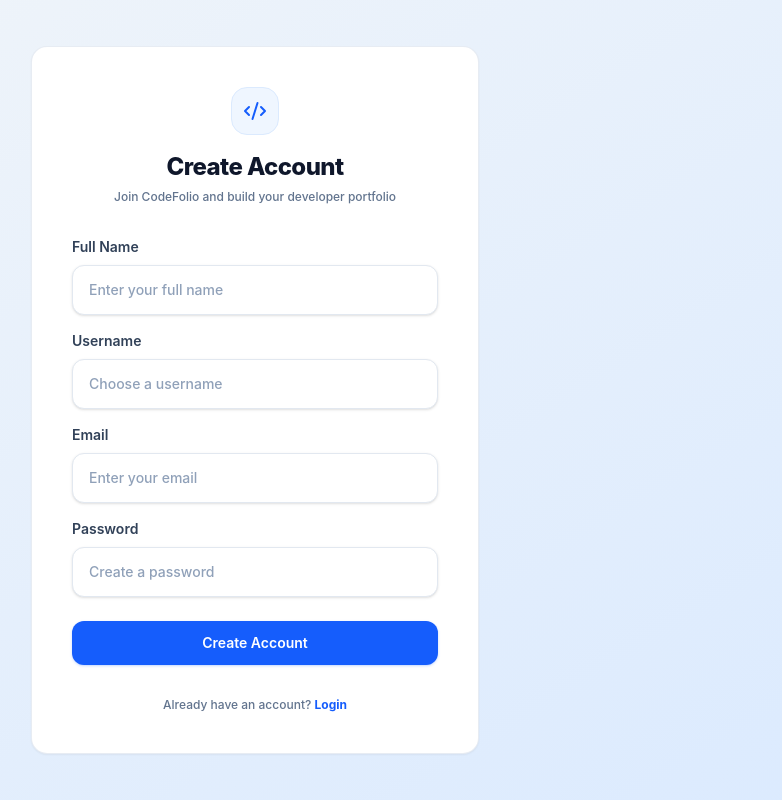
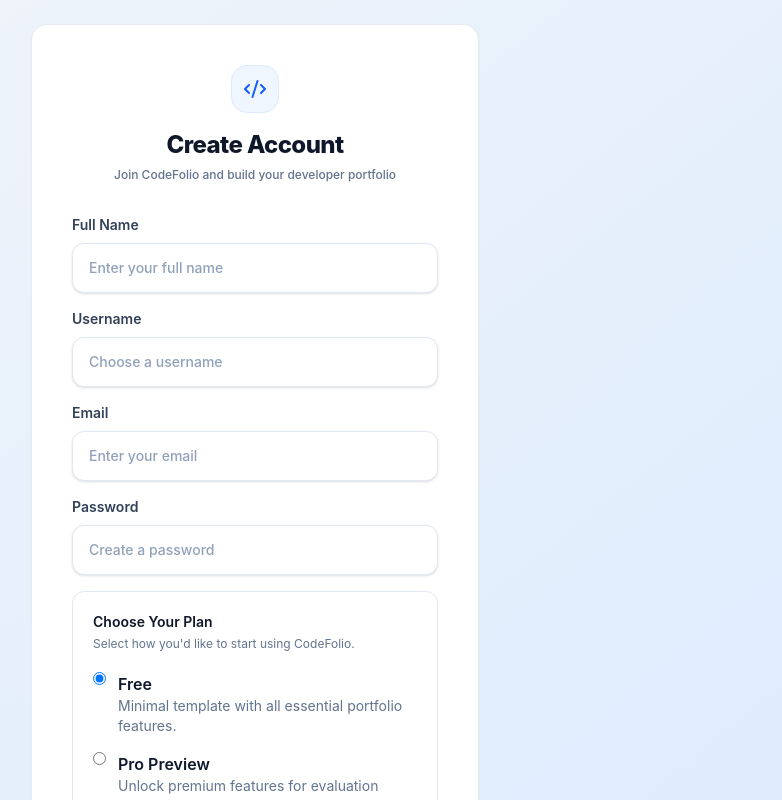
Before and after one commit to mufidshaikh947-ai/CodeFolio, a React (Vite) app in the folder client/: page /register in a window 1280 px wide. Shown: the top 800 px of the page, without its empty margins (385-1167 px from the left). Built offline with nearby package versions, Linux system fonts and the light colour scheme; no server answers.

Commit message:
Add Pro Preview registration flow and premium plan selection

```diff
--- a/client/src/pages/PremiumPage.jsx
+++ b/client/src/pages/PremiumPage.jsx
@@ -19,7 +19,7 @@
 
     const [fetching, setFetching] = useState(true);
     const [saving, setSaving] = useState(false);
-
+const [isPro, setIsPro] = useState(false);
     const {
         register,
         handleSubmit,
@@ -34,10 +34,11 @@
 
                 const response = await getProfile();
 
-                reset({
-                    customDomain: response.profile.customDomain || ""
-                });
+                setIsPro(response.profile.isPro);
 
+reset({
+    customDomain: response.profile.customDomain || ""
+});
             }
 
             catch {
@@ -107,8 +108,13 @@
             <PageHeader
                 title="Premium"
                 description="Manage premium portfolio settings and simulated custom domain connections."
-                action={<StatusBadge color="amber">PREMIUM</StatusBadge>}
-            />
+action={
+    <StatusBadge
+        color={isPro ? "emerald" : "slate"}
+    >
+        {isPro ? "PRO PLAN" : "FREE PLAN"}
+    </StatusBadge>
+}            />
 
             <form onSubmit={handleSubmit(onSubmit)}>
 
@@ -118,7 +124,23 @@
                         title="Custom Domain"
                         subtitle="Save the domain you want to display on your portfolio. This is a simulated connection and does not configure DNS, SSL or hosting."
                     />
+<div className="mb-8 rounded-xl border border-slate-200 bg-slate-50 p-5">
 
+    <h4 className="font-semibold">
+
+        Current Plan
+
+    </h4>
+
+    <p className="mt-2 text-slate-600">
+
+        {isPro
+            ? "You are using the Pro Preview plan. Premium features are unlocked."
+            : "You are using the Free plan. Premium features remain locked."}
+
+    </p>
+
+</div>
                     <Input
                         label="Custom Domain"
                         placeholder="portfolio.example.com"
--- a/client/src/pages/RegisterPage.jsx
+++ b/client/src/pages/RegisterPage.jsx
@@ -15,10 +15,14 @@
   const [loading, setLoading] = useState(false);
 
   const {
-    register,
-    handleSubmit,
-    formState: { errors },
-  } = useForm();
+  register,
+  handleSubmit,
+  formState: { errors },
+} = useForm({
+  defaultValues: {
+    plan: "free"
+  }
+});
 
   async function onSubmit(data) {
     setLoading(true);
@@ -111,6 +115,73 @@
           error={errors.password}
           autoComplete="new-password"
         />
+<div className="rounded-xl border border-slate-200 p-5">
+
+  <h3 className="text-sm font-semibold text-slate-900">
+
+    Choose Your Plan
+
+  </h3>
+
+  <p className="mt-1 text-xs text-slate-500">
+
+    Select how you'd like to start using CodeFolio.
+
+  </p>
+
+  <label className="mt-5 flex cursor-pointer items-start gap-3">
+
+    <input
+      type="radio"
+      value="free"
+      {...register("plan")}
+    />
+
+    <div>
+
+      <p className="font-semibold">
+
+        Free
+
+      </p>
+
+      <p className="text-sm text-slate-500">
+
+        Minimal template with all essential portfolio features.
+
+      </p>
+
+    </div>
+
+  </label>
+
+  <label className="mt-4 flex cursor-pointer items-start gap-3">
+
+    <input
+      type="radio"
+      value="pro"
+      {...register("plan")}
+    />
+
+    <div>
+
+      <p className="font-semibold">
+
+        Pro Preview
+
+      </p>
+
+      <p className="text-sm text-slate-500">
+
+        Unlock premium features for evaluation purposes.
+
+      </p>
+
+    </div>
+
+  </label>
+
+</div>
 
         <Button
           type="submit"
```
Also changed, not shown: 1 other file (tests, documents, lock files or other folders).
